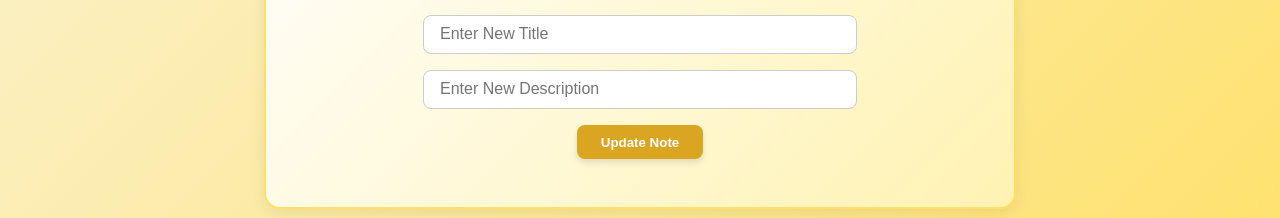
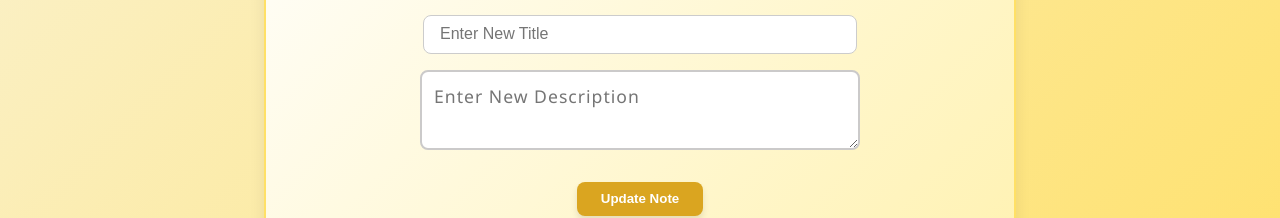
Before and after one commit to AryanRajendrapatil/NotesApp, a React (Create React App) app in the folder client/mynotes/: page / in a window 1280 px wide. Shown: the part 1089-1307 px from the top of the page. Built offline with nearby package versions, Linux system fonts and the light colour scheme; no server answers.

Commit message:
Update UpdataNote.jsx
text area change

```diff
--- a/client/mynotes/src/components/UpdataNote.jsx
+++ b/client/mynotes/src/components/UpdataNote.jsx
@@ -41,7 +41,7 @@ const UpdataNote = () => {
           value={title}
           onChange={(e) => Settitle(e.target.value)}
         />
-        <input
+        <textarea   className="section-title"
           type="text"
           placeholder="Enter New Description"
           value={description}
```
